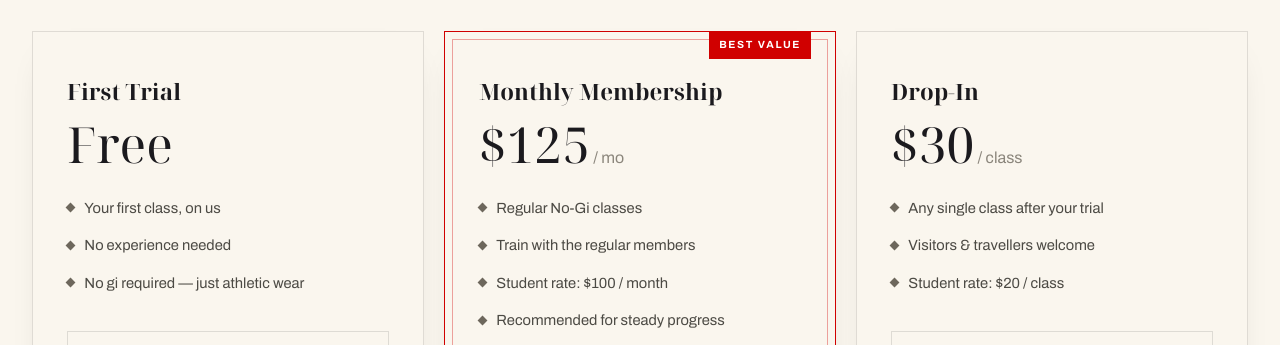
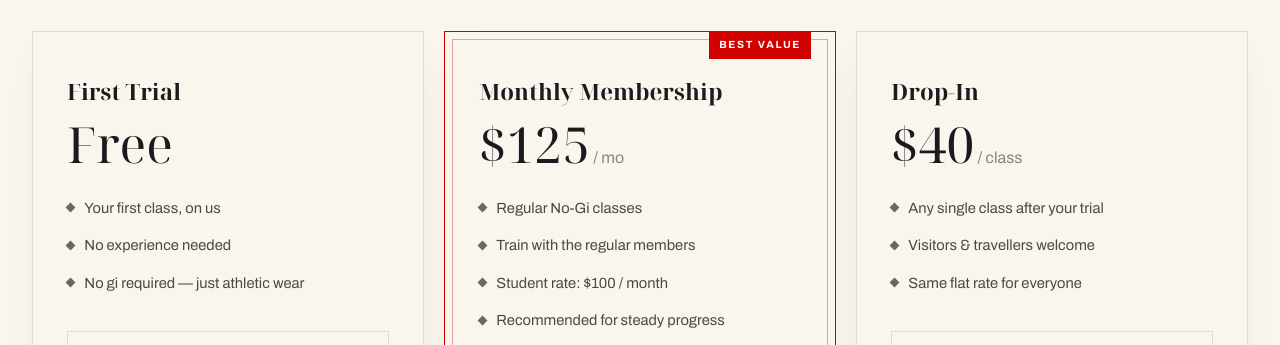
Before and after one commit to HirokiTakaya/yamato-bjj, a Next.js app: page /en in a window 1280 px wide. Shown: the part 6780-7125 px from the top of the page. Built offline with nearby package versions, Linux system fonts and the light colour scheme; a web font is replaced by a local one.

Commit message:
Flat $40 drop-in rate

```diff
--- a/app/[locale]/layout.tsx
+++ b/app/[locale]/layout.tsx
@@ -63,7 +63,7 @@ export default async function LocaleLayout({
     sameAs: [site.instagram],
     makesOffer: [
       { "@type": "Offer", name: "Monthly Membership", price: "125", priceCurrency: "CAD" },
-      { "@type": "Offer", name: "Drop-In", price: "30", priceCurrency: "CAD" },
+      { "@type": "Offer", name: "Drop-In", price: "40", priceCurrency: "CAD" },
       { "@type": "Offer", name: "Private Lesson (member)", price: "120", priceCurrency: "CAD" },
       { "@type": "Offer", name: "Private Lesson (non-member)", price: "150", priceCurrency: "CAD" },
     ],
@@ -72,6 +72,11 @@ export default async function LocaleLayout({
   return (
     <html lang={locale} className={locale === "ja" ? "lang-ja" : undefined}>
       <head>
+        <script
+          dangerouslySetInnerHTML={{
+            __html: "document.documentElement.classList.add('js')",
+          }}
+        />
         <meta name="color-scheme" content="only light" />
         <meta name="theme-color" content="#faf6ee" />
         <link rel="preconnect" href="https://fonts.googleapis.com" />
--- a/messages/en.json
+++ b/messages/en.json
@@ -222,14 +222,14 @@
       },
       {
         "n": "Drop-In",
-        "p": "$30",
+        "p": "$40",
         "u": "/ class",
         "tag": "",
         "feat": false,
         "items": [
           "Any single class after your trial",
           "Visitors & travellers welcome",
-          "Student rate: $20 / class"
+          "Same flat rate for everyone"
         ],
         "cta": "Drop in"
       }
--- a/messages/ja.json
+++ b/messages/ja.json
@@ -222,14 +222,14 @@
       },
       {
         "n": "ドロップイン",
-        "p": "$30",
+        "p": "$40",
         "u": "／ クラス",
         "tag": "",
         "feat": false,
         "items": [
           "体験後の単発参加",
           "ビジター・旅行者歓迎",
-          "学生料金：1回 $20"
+          "どなたも一律料金"
         ],
         "cta": "単発で参加"
       }
```
